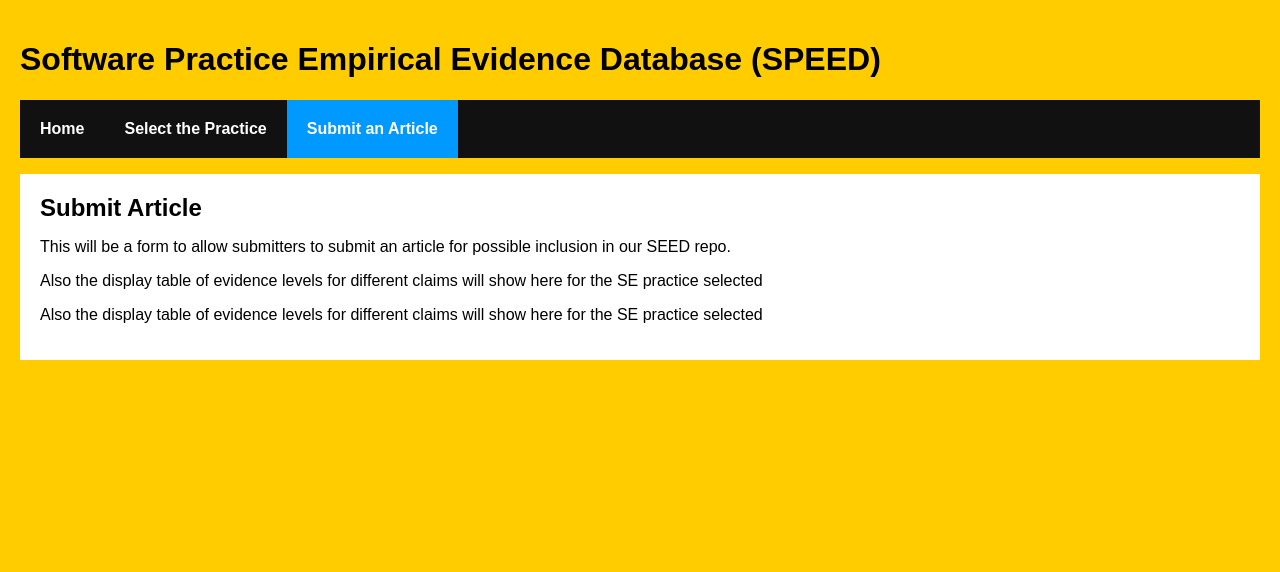
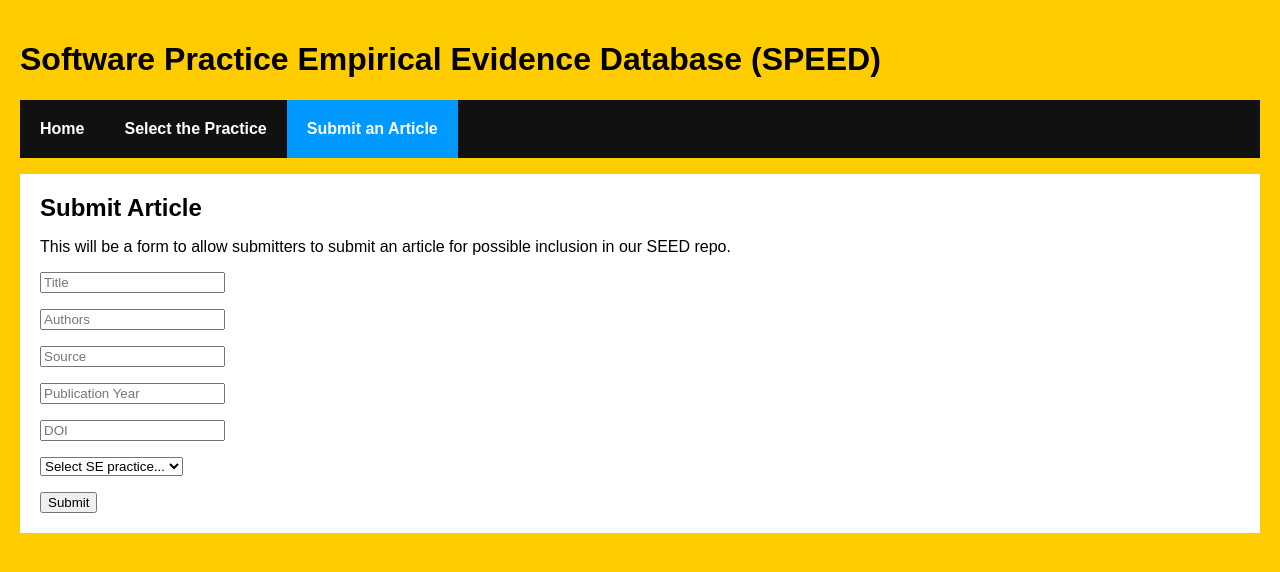
Before and after one commit to Elves00/cise_assla_worksheet4, a React (Create React App) app in the folder frontend/: page /SubmitArticle in a window 1280 px wide. Shown: the top 572 px of the page. Built offline with nearby package versions, Linux system fonts and the light colour scheme.

Commit message:
Form submision

```diff
--- a/frontend/package.json
+++ b/frontend/package.json
@@ -8,6 +8,7 @@
     "@testing-library/user-event": "^13.5.0",
     "react": "^18.2.0",
     "react-dom": "^18.2.0",
+    "react-hook-form": "^7.34.1",
     "react-router-dom": "^6.3.0",
     "react-scripts": "5.0.1",
     "react-table": "^7.8.0",
--- a/frontend/src/components/Dropdown.js
+++ b/frontend/src/components/Dropdown.js
@@ -3,11 +3,13 @@
 
   const optionItems = SEPractices.map((SEPractice) =>
                 <option key={SEPractice.practice}>{SEPractice.practice}</option>
+
             );
   const Dropdown = () => {
     return (
         <div>
              <select>
+             <option value="">Select an SE Practice </option>
                 {optionItems}
              </select>
          </div>
--- /dev/null
+++ b/frontend/src/components/SubmissionForm.js
@@ -0,0 +1,30 @@
+import React, { useState } from "react";
+import { useForm } from 'react-hook-form';
+
+
+const SubmissionForm = () => {
+  const { register, handleSubmit } = useForm();
+  const [result, setResult] = useState("");
+  const onSubmit = (data) => setResult(JSON.stringify(data));
+
+  return (
+    <form onSubmit={handleSubmit(onSubmit)}>
+
+      <input {...register("title")} placeholder="Title" />
+      <p><input {...register("authors")} placeholder="Authors" /></p>
+      <p><input {...register("source")} placeholder="Source" /></p>
+      <p><input {...register("pubyear")} placeholder="Publication Year" /></p>
+      <p><input {...register("doi")} placeholder="DOI" /></p>
+
+      <select {...register("sepractice")}>
+        <option value="">Select SE practice...</option>
+        <option value="TDD">TDD</option>
+        <option value="Mob Programming">Mob Programmin</option>
+      </select>
+
+      <p>{result}</p>
+      <input type="submit" />
+    </form>
+  );
+}
+export default SubmissionForm;
--- a/frontend/src/pages/Submit-Article.js
+++ b/frontend/src/pages/Submit-Article.js
@@ -1,13 +1,12 @@
 import React from "react";
-
+ import SubmissionForm from "../components/SubmissionForm";
 const SubmitArticle = () =>  {
      return (
       <div>
         <h2>Submit Article</h2>
             <p>This will be a form to allow submitters to submit an article for possible inclusion in our SEED repo.</p>
-            <p>Also the display table of evidence levels for different claims will show here for the SE practice selected</p>
-            <p>Also the display table of evidence levels for different claims will show here for the SE practice selected</p>
-        </div>
+            <SubmissionForm/>
+            </div>
     );
 }
 
```
Also changed, not shown: 1 other file (tests, documents, lock files or other folders).
